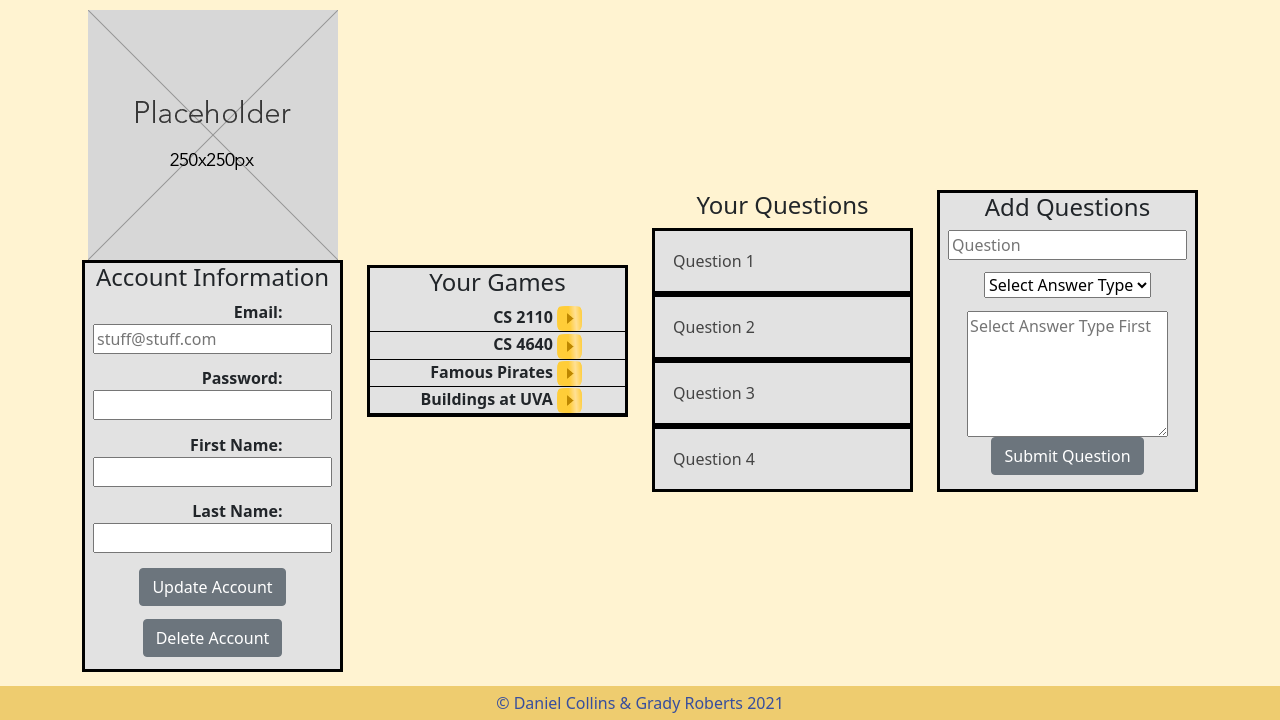
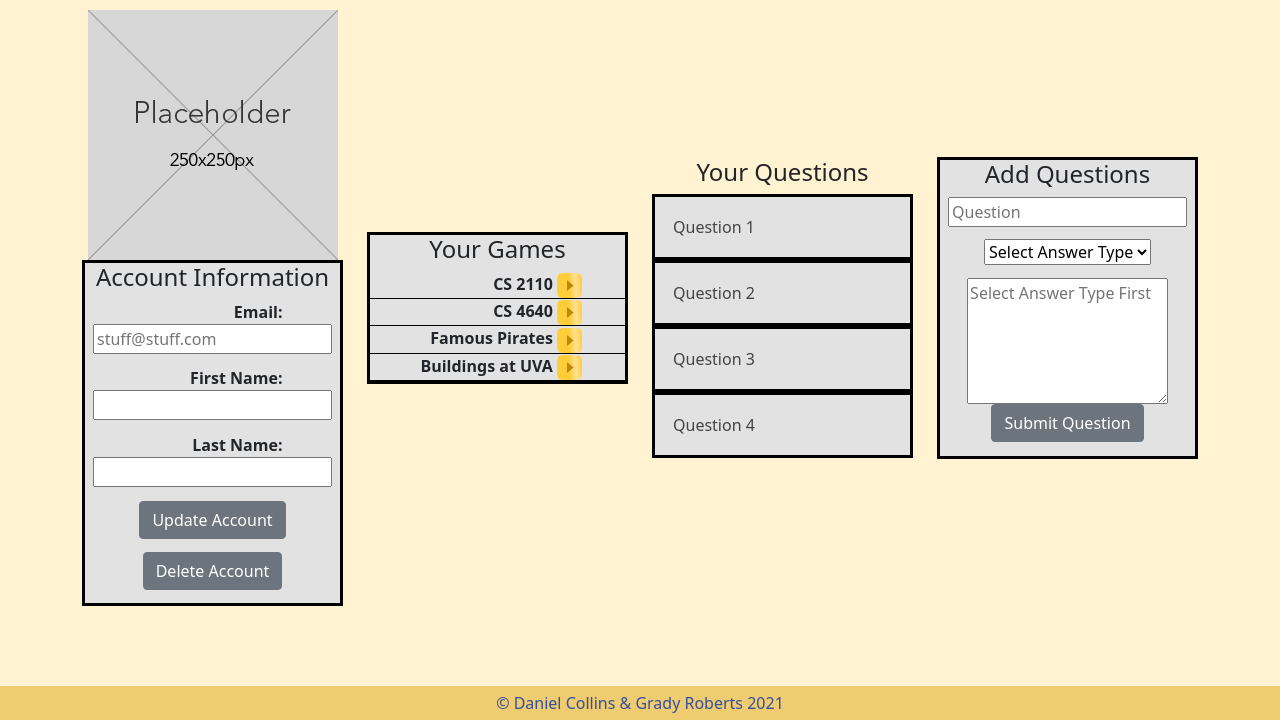
Before and after one commit to GradyRoberts/cs3250jeopardy, a PHP site: page /src/accountpage.php in a window 1280 px wide. Shown: the part 80-800 px from the top of the page. Run offline with PHP 8.4, Linux system fonts and the light colour scheme; the visitor is signed in with stand-in values (Sample User, id 1).

Commit message:
Trouble Shooting Update

```diff
--- a/src/accountpage.php
+++ b/src/accountpage.php
@@ -16,13 +16,13 @@
       $statement->bindValue(':email', $_COOKIE['user'], PDO::PARAM_STR);
       if ($_POST['fname'] != "") {
         $statement->bindValue(':fname', $_POST['fname'], PDO::PARAM_STR);
-        $_SESSION['fname'] = $_POST['fname'];
+        $_COOKIE['fname'] = $_POST['fname'];
       } else {
         $statement->bindValue(':fname', $_COOKIE['fname'], PDO::PARAM_STR);
       }
       if ($_POST['lname'] != "") {
         $statement->bindValue(':lname', $_POST['lname'], PDO::PARAM_STR);
-        $_SESSION['lname'] = $_POST['lname'];
+        $_COOKIE['lname'] = $_POST['lname'];
       } else {
         $statement->bindValue(':lname', $_COOKIE['lname'], PDO::PARAM_STR);
       }
@@ -104,10 +104,6 @@
             <div class="block">
               <label><b>Email:</b></label>
               <input type="text" placeholder="stuff@stuff.com" readonly="readonly" />
-            </div>
-            <div class="block">
-              <label><b>Password:</b></label>
-              <input type="text" name="pwd" readonly="readonly" />
             </div>
             <div class="block">
               <label><b>First Name:</b></label>
```
